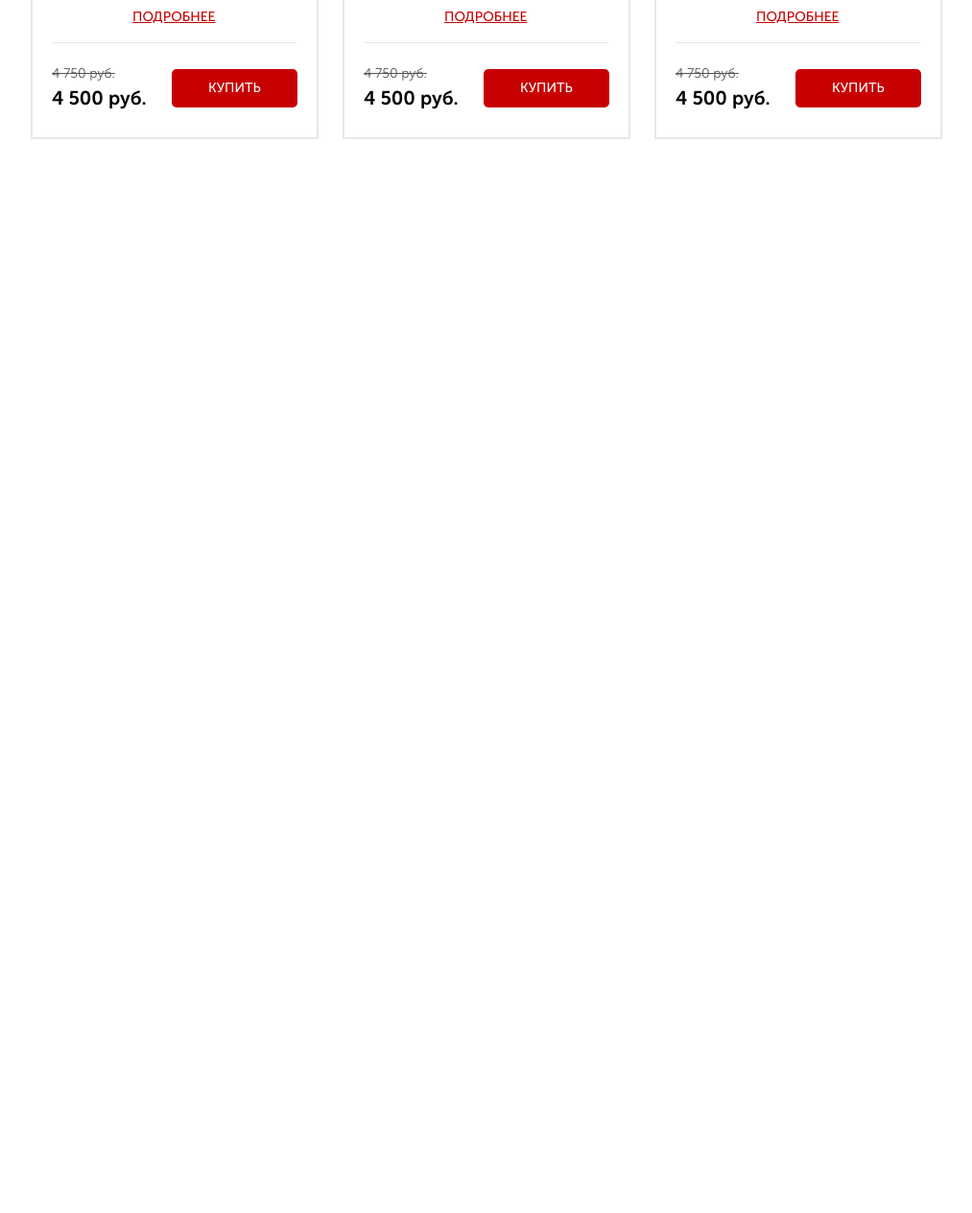
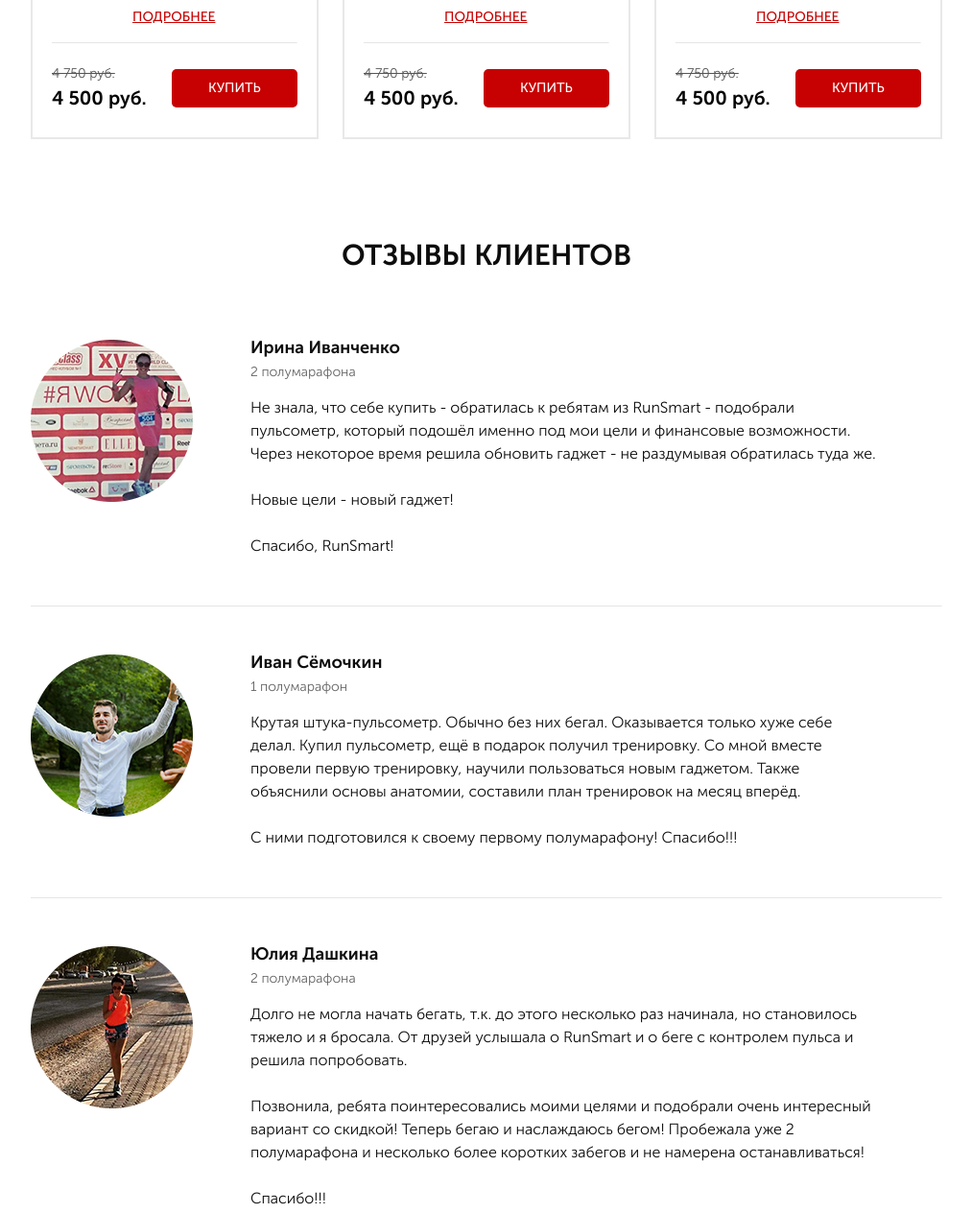
Before and after one commit to keknadr/pulse, a website: page src/index.html in a window 1280 px wide. Shown: the part 3681-4945 px from the top of the page at 96% size, without its empty margins (133-1146 px from the left). Before the commit the page ends 3929 px from the top, so only its background shows below. Drawn offline with nearby package versions, Linux system fonts and the light colour scheme; files whose address does not match are found by name.

Commit message:
Added a section of reviews with adaptation

```diff
--- a/src/index.html
+++ b/src/index.html
@@ -420,6 +420,56 @@
         </div>
     </section>
 
+    <section class="reviews">
+        <div class="container">
+            <h2 class="title">отзывы клиентов</h2>
+            <div class="reviews__wrapper">
+                <div class="reviews__item">
+                    <img src="icons/reviews/icon1.png" alt="photo of a person" class="reviews__icon">
+                    <div class="reviews__info">
+                        <div class="reviews__name">Ирина Иванченко</div>
+                        <div class="reviews__marathons">2 полумарафона</div>
+                        <div class="reviews__descr">
+                            Не знала, что себе купить - обратилась к ребятам из RunSmart - подобрали пульсометр, который подошёл именно под мои цели и финансовые возможности. Через некоторое время решила обновить гаджет - не раздумывая обратилась туда же.
+                            <br><br>
+                            Новые цели - новый гаджет!
+                            <br><br>
+                            Спасибо, RunSmart!
+                        </div>
+                    </div>
+                </div>
+                <hr>
+                <div class="reviews__item">
+                    <img src="icons/reviews/icon2.png" alt="photo of a person" class="reviews__icon">
+                    <div class="reviews__info">
+                        <div class="reviews__name">Иван Сёмочкин</div>
+                        <div class="reviews__marathons">1 полумарафон</div>
+                        <div class="reviews__descr">
+                            Крутая штука-пульсометр. Обычно без них бегал. Оказывается только хуже себе делал. Купил пульсометр, ещё в подарок получил тренировку. Со мной вместе провели первую тренировку, научили пользоваться новым гаджетом. Также объяснили основы анатомии, составили план тренировок на месяц вперёд.
+                            <br><br>
+                            С ними подготовился к своему первому полумарафону! Спасибо!!!
+                        </div>
+                    </div>
+                </div>
+                <hr>
+                <div class="reviews__item">
+                    <img src="icons/reviews/icon3.png" alt="photo of a person" class="reviews__icon">
+                    <div class="reviews__info">
+                        <div class="reviews__name">Юлия Дашкина</div>
+                        <div class="reviews__marathons">2 полумарафона</div>
+                        <div class="reviews__descr">
+                            Долго не могла начать бегать, т.к. до этого несколько раз начинала, но становилось тяжело и я бросала. От друзей услышала о RunSmart и о беге с контролем пульса и решила попробовать.
+                            <br><br>
+                            Позвонила, ребята поинтересовались моими целями и подобрали очень интересный вариант со скидкой! Теперь бегаю и наслаждаюсь бегом! Пробежала уже 2 полумарафона и несколько более коротких забегов и не намерена останавливаться!
+                            <br><br>
+                            Спасибо!!!
+                        </div>
+                    </div>
+                </div>
+            </div>
+        </div>
+    </section>
+
     <script type="text/javascript" src="https://code.jquery.com/jquery-1.11.0.min.js"></script>
     <script type="text/javascript" src="https://code.jquery.com/jquery-migrate-1.2.1.min.js"></script>
     <script src="js/slick.min.js"></script>
--- /dev/null
+++ b/src/sass/blocks/_reviews.scss
@@ -0,0 +1,88 @@
+.reviews {
+    padding-bottom: 71px;
+    &__wrapper {
+        display: flex;
+        flex-direction: column;
+        margin-top: 70px;
+        // width: 886px;
+    }
+    &__item {
+        display: flex;
+    }
+    &__icon {
+        margin-right: 60px;
+        width: 169px;
+        height: 169px;
+    }
+    &__name {
+        color: #0d0d0d;
+        font-size: 18px;
+        font-weight: 700;
+        line-height: 17px;
+    }
+    &__marathons {
+        color: #646464;
+        font-size: 14px;
+        font-weight: 300;
+        margin-top: 10px;
+        line-height: 13px;
+    }
+    &__descr {
+        color: #0d0d0d;
+        font-size: 16px;
+        font-weight: 300;
+        margin-top: 19px;
+        padding-right: 64px;
+    }
+    hr {
+        height: 1px;
+        background-color: #f6f6f6;
+        border-bottom: none;
+        margin: 50px 0;
+    }
+}
+
+@media (max-width: 991px) {
+    .reviews {
+        &__wrapper {
+            width: 95%;
+        }
+    }
+}
+@media (max-width: 768px) {
+    .reviews {
+        &__icon {
+            width: 130px;
+            height: 130px;
+            margin-right: 40px;
+        }
+        &__descr {
+            padding-right: 0;
+        }
+    }
+}
+@media (max-width: 575px) {
+    .reviews {
+        &__wrapper {
+            width: 100%;
+        }
+        &__item {
+            flex-direction: column;
+            align-items: center;
+            margin-right: 0;
+        }
+        &__icon {
+            margin-right: 0;
+        }
+        &__name {
+            margin-top: 30px;
+            text-align: center;
+        }
+        &__marathons {
+            text-align: center;
+        }
+        &__descr {
+            font-size: 16px;
+        }
+    }
+}
--- a/src/sass/style.scss
+++ b/src/sass/style.scss
@@ -21,3 +21,4 @@
 @import 'blocks/forms';
 @import 'blocks/carousel';
 @import 'blocks/catalog';
+@import 'blocks/reviews';
```
Also changed, not shown: src/css/style.min.css, src/icons/reviews/icon1.png (added), src/icons/reviews/icon2.png (added), src/icons/reviews/icon3.png (added).
